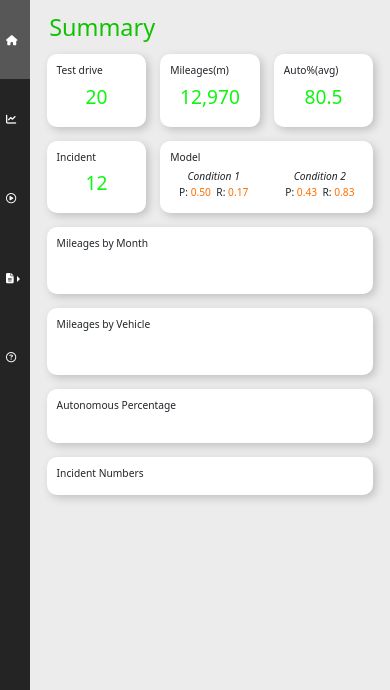
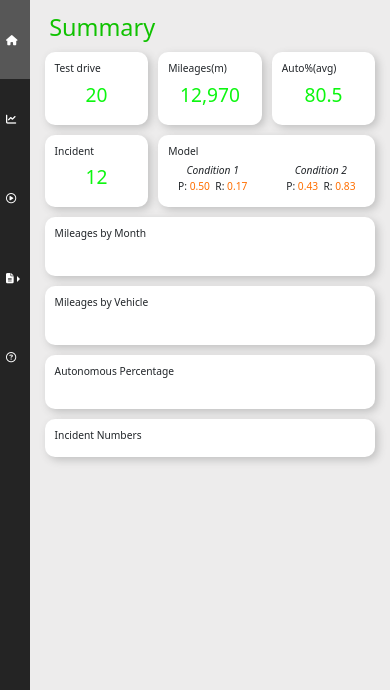
Before and after one commit to prat345/senior-project-django, a Django app: template demoapp/templates/summary.html in a window 390 px wide. Shown: the top 690 px of the page. Run offline with Django 3.2, Linux system fonts and the light colour scheme; the template is opened without the code that fills it, so the values that code supplies are empty; some libraries are stand-ins or nearby versions.

Commit message:
fix style, envvar

```diff
--- a/assets/css/style.css
+++ b/assets/css/style.css
@@ -232,9 +232,6 @@
   .box-top > h5, h5{
       font-size: 0.8rem;
   }
-  [class|=col]{
-      padding: 5px !important;
-  }
   /* incident */
   .block-text{
       padding: 5px 20px;
--- a/demoapp/templates/summary.html
+++ b/demoapp/templates/summary.html
@@ -6,26 +6,11 @@
         [class|=col]{
             padding: 7px !important;
         }
-        /* @media(max-width:992px){
-            .box-top > h5, h5{
-                font-size: 1.2rem;
-            }
-            .box-top > p{
-                font-size: 1.5rem;
-            }
+        @media(max-width:576px){
+        [class|=col]{
+            padding: 5px !important;
         }
-        @media(max-width:576px){
-            .box-top > h5, h5{
-                font-size: 0.8rem;
-            }
-            [class|=col]{
-                padding: 5px !important;
-            }
-            * {
-                font-size: 0.8rem;
-            }
         }
- */
     </style>
 {% endblock %}
 
--- a/demoapp/templates/testdrive.html
+++ b/demoapp/templates/testdrive.html
@@ -12,7 +12,11 @@
         .dropdown-item.active, .dropdown-item:active {
             background-color: var(--green);
         }
-
+        @media(max-width:576px){
+        [class|=col]{
+            padding: 5px !important;
+        }
+        }
     </style>
 {% endblock %}
 
--- a/senior_project/settings.py
+++ b/senior_project/settings.py
@@ -17,6 +17,7 @@
 # Build paths inside the project like this: BASE_DIR / 'subdir'.
 BASE_DIR = Path(__file__).resolve().parent.parent
 # load_dotenv(BASE_DIR / ".env")
+
 # MONGO_URI = os.getenv('MONGO_URI')
 MONGO_URI = "mongodb+srv://kopkap:kopkap123@cluster0.agjmc4n.mongodb.net/?retryWrites=true&w=majority"
 ACCOUNT = os.getenv('ACCOUNT')
@@ -31,8 +32,8 @@
 SECRET_KEY = os.environ.get("SECRET_KEY")
 
 # SECURITY WARNING: don't run with debug turned on in production!
-DEBUG = bool(os.environ.get("DEBUG"))
-# DEBUG = True
+# DEBUG = bool(os.environ.get("DEBUG"))
+DEBUG = False
 
 ALLOWED_HOSTS = [os.environ.get("ALLOWED_HOSTS")]
 
--- a/static/css/style.css
+++ b/static/css/style.css
@@ -232,9 +232,6 @@
   .box-top > h5, h5{
       font-size: 0.8rem;
   }
-  [class|=col]{
-      padding: 5px !important;
-  }
   /* incident */
   .block-text{
       padding: 5px 20px;
```
